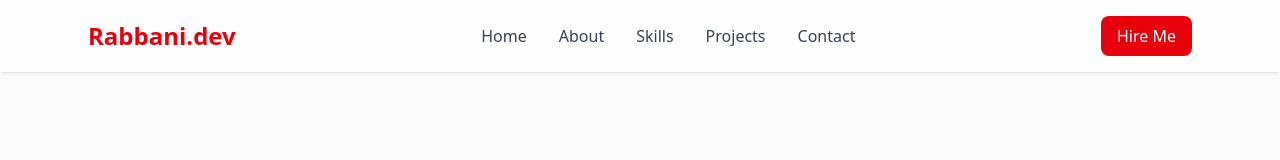
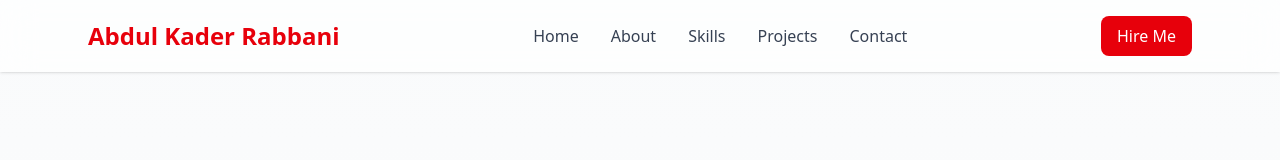
Before and after one commit to rabbanictgbd/rabbani-portfolio, a React (Vite) app: page / in a window 1280 px wide. Shown: the top 160 px of the page. Built offline with nearby package versions, Linux system fonts and the light colour scheme.

Commit message:
updated fav icon

```diff
--- a/index.html
+++ b/index.html
@@ -2,7 +2,7 @@
 <html lang="en">
   <head>
     <meta charset="UTF-8" />
-    <link rel="icon" type="image/svg+xml" href="/vite.svg" />
+    <link class="rounded-full" rel="icon" type="image/svg+xml" href="/src/assets/akr_fav.png" />
     <meta name="viewport" content="width=device-width, initial-scale=1.0" />
     <title>rabbani-portfolio</title>
   </head>
--- a/src/components/Navbar.jsx
+++ b/src/components/Navbar.jsx
@@ -2,7 +2,7 @@ export default function Navbar() {
   return (
     <nav className="fixed top-0 left-0 w-full bg-white/70 backdrop-blur-lg shadow-sm z-50">
       <div className="max-w-6xl mx-auto flex items-center justify-between py-4 px-6">
-        <h1 className="text-2xl font-bold text-red-600">Rabbani.dev</h1>
+        <h1 className="text-2xl font-bold text-red-600">Abdul Kader Rabbani</h1>
         <ul className="hidden md:flex space-x-8 text-gray-700 font-medium">
           <li><a href="#home" className="hover:text-red-600">Home</a></li>
           <li><a href="#about" className="hover:text-red-600">About</a></li>
```
Also changed, not shown: src/assets/AKR Picture2.jpg (added), src/assets/akr_fav.png (added).
